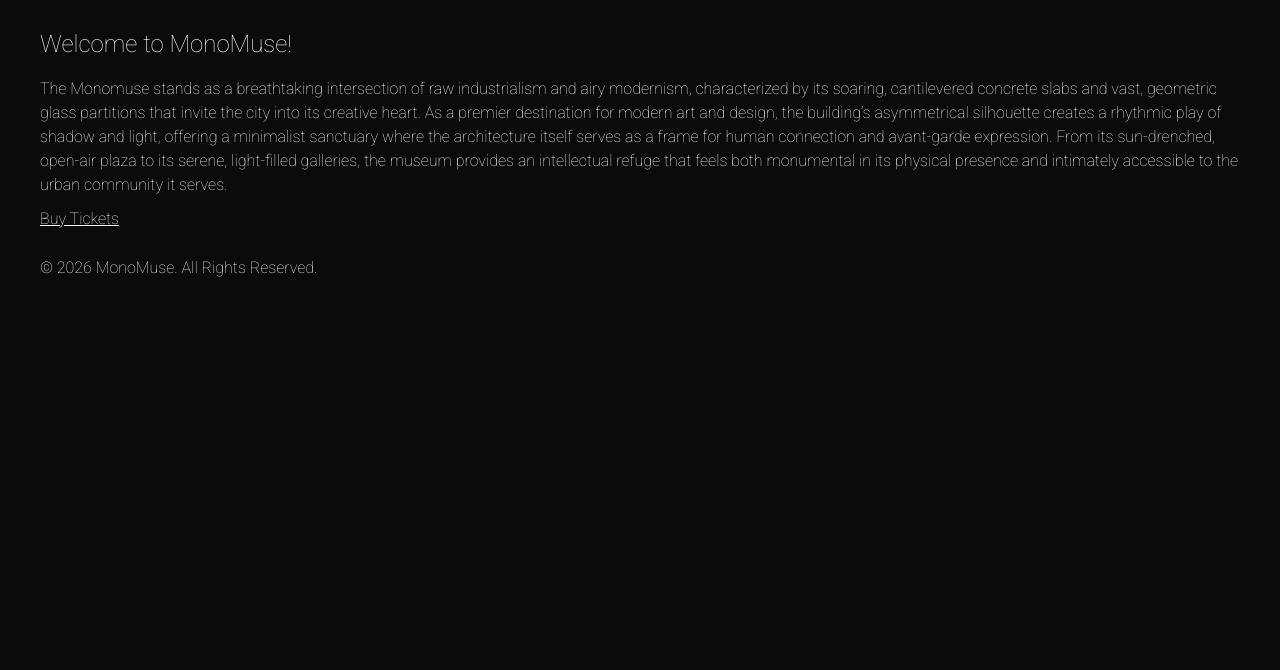
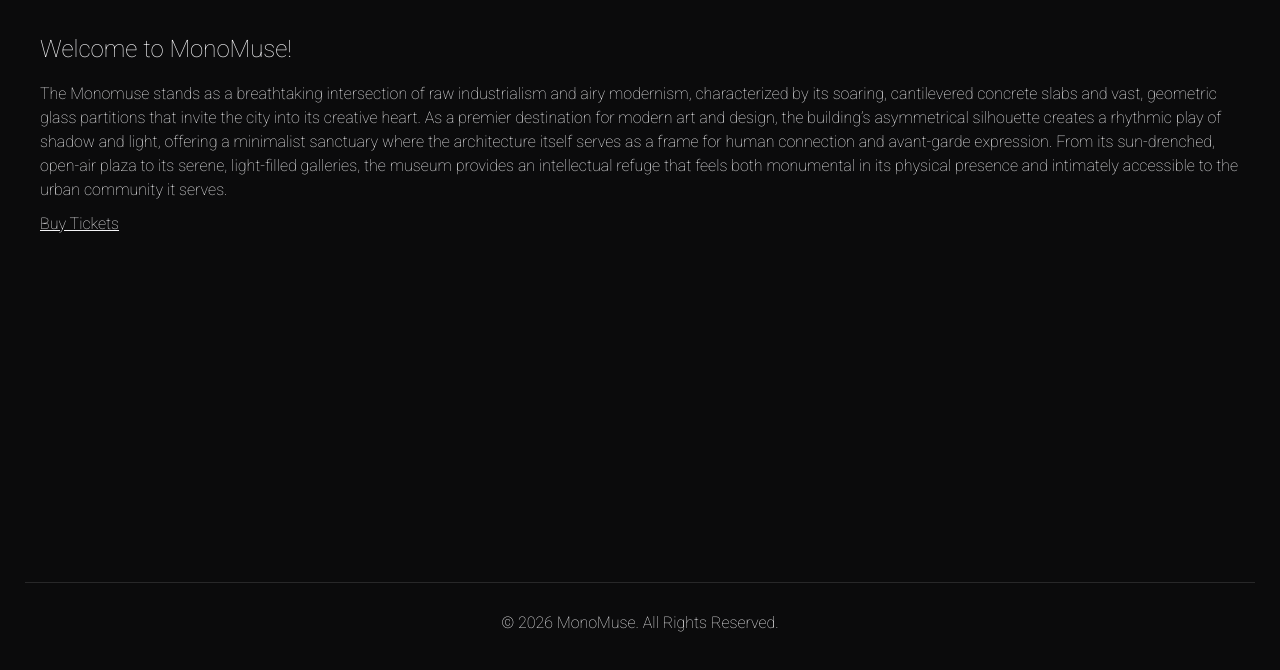
Before and after one commit to maybe-yiyi/67250_technologyproject_phaseb, a plain HTML site: page yiyoungl-increment2/index.html in a window 1280 px wide. Shown: the part 152-822 px from the top of the page. Before the commit the page ends 800 px from the top, so only its background shows below. Drawn offline with Linux system fonts and the light colour scheme.

Commit message:
feat: footer styling, floating footer

```diff
--- a/yiyoungl-increment2/static/style.css
+++ b/yiyoungl-increment2/static/style.css
@@ -31,3 +31,17 @@ nav a:hover {
 #navselected {
   color: #92ad70;
 }
+
+body {
+  display: flex;
+  flex-direction: column;
+  min-height: 100vh;
+}
+
+footer {
+  margin-top: auto;
+  border-top: 1px solid rgba(245,245,247,.12);
+  padding: 18px 16px;
+  text-align: center;
+  color: rgba(245,245,247,.72);
+}
```
